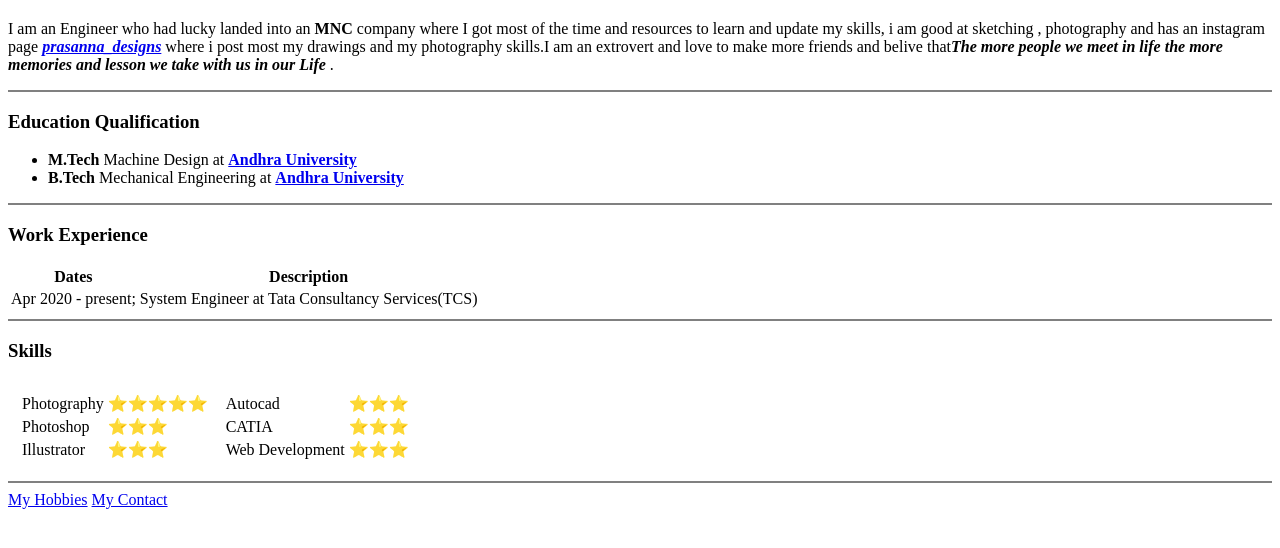
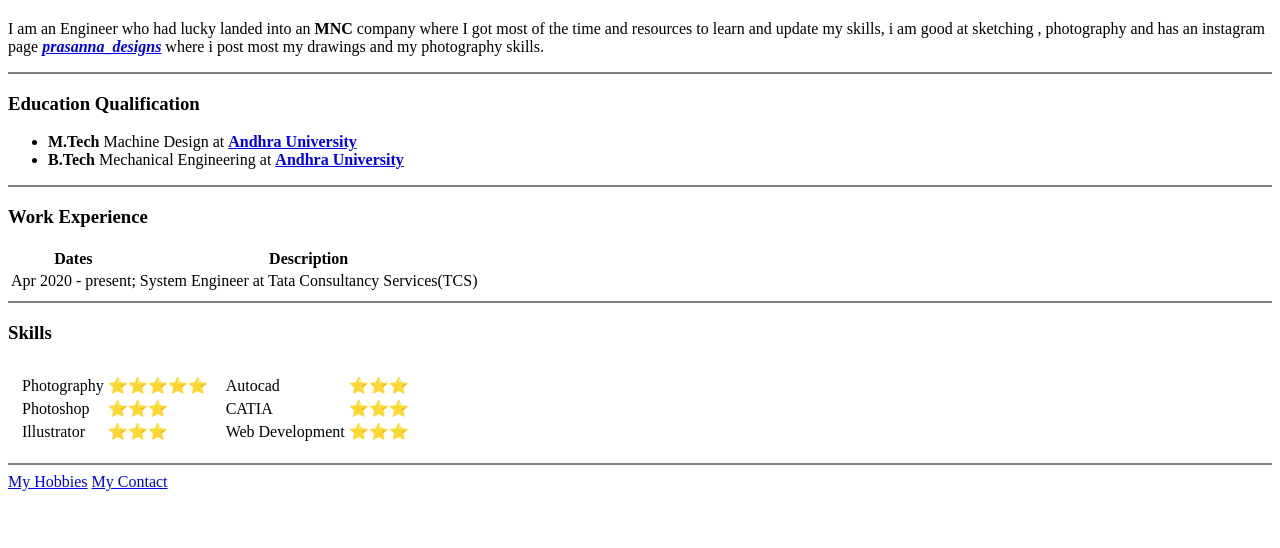
Before and after one commit to bollapuprasanna/cv, a plain HTML site: page index.html in a window 1280 px wide. Shown: the part 218-766 px from the top of the page. Drawn offline with Linux system fonts and the light colour scheme.

Commit message:
update index.html

```diff
--- a/index.html
+++ b/index.html
@@ -17,7 +17,7 @@
 
   </table>
   <p>
-   I am an Engineer who had lucky landed into an <strong>MNC</strong> company where I got most of the time and resources to learn and update my skills, i am good at sketching , photography and has an instagram page <em><strong><a href = "https://www.instagram.com/?hl=en">prasanna_designs</a> </strong></em> where i post most my drawings and my photography skills.I am an extrovert and love to make more friends and belive that<i><em><strong>The more people we meet in life the more memories and lesson we take with us in our Life</strong> </em></i>.
+   I am an Engineer who had lucky landed into an <strong>MNC</strong> company where I got most of the time and resources to learn and update my skills, i am good at sketching , photography and has an instagram page <em><strong><a href = "https://www.instagram.com/?hl=en">prasanna_designs</a> </strong></em> where i post most my drawings and my photography skills.
   </p>
  <hr size="2" noshade />
  <h3>Education Qualification</h3>
```
